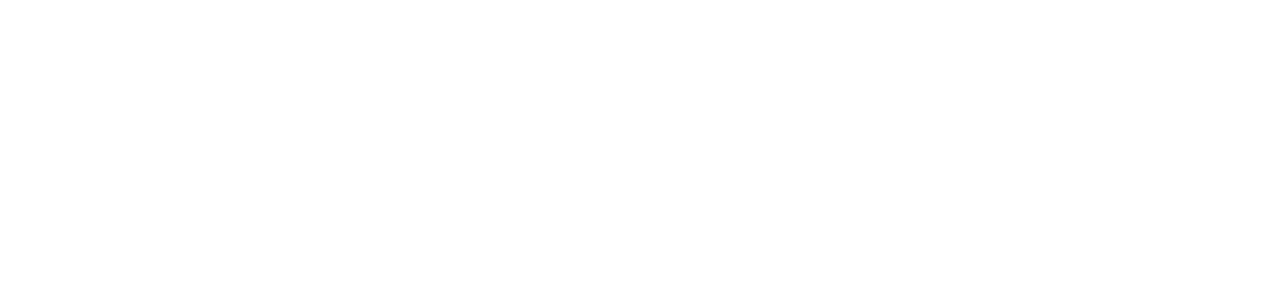
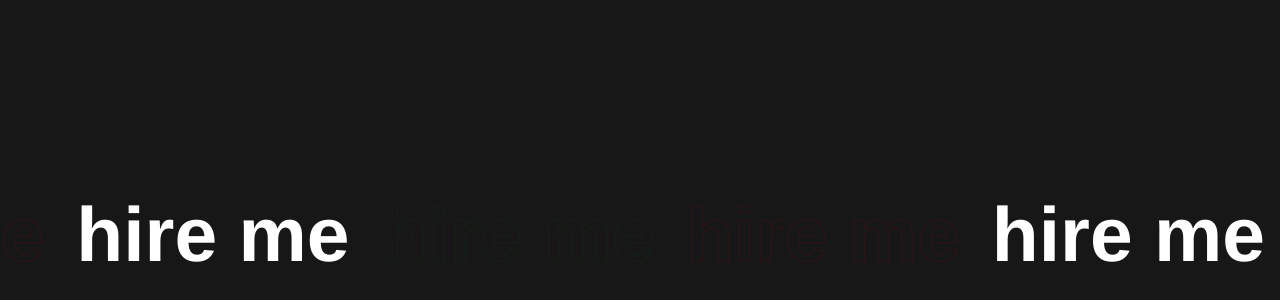
Before and after one commit to MariaIstrate06/portfolio, an Angular app in the folder istrateu/: page / in a window 1280 px wide. Shown: the part 166-466 px from the top of the page. Built offline with nearby package versions, Linux system fonts and the light colour scheme.

Commit message:
landing page done

```diff
--- a/istrateu/src/app/app.component.css
+++ b/istrateu/src/app/app.component.css
@@ -0,0 +1,61 @@
+:root {
+  --bg: #0b0b0d;
+}
+
+html, body {
+  height: 100%;
+  margin: 0;
+}
+
+.main-page {
+  display: grid;
+  place-items: center;
+  min-height: 100vh;
+  background: var(--bg);
+  overflow: hidden;
+}
+
+/* continuous rolling band */
+.marquee {
+  display: flex;
+  width: 100%;
+  overflow: hidden;
+  white-space: nowrap;
+  position: relative;
+}
+
+.track {
+  display: flex;
+  animation: marquee 12s linear infinite;
+}
+
+.track span {
+  font-size: clamp(2rem, 6vw, 5rem);
+  font-weight: bold;
+  text-transform: lowercase;
+  margin-right: 2rem; /* spacing between words */
+}
+
+/* outline styles */
+.c1 {
+  color: transparent;
+  -webkit-text-stroke: 1px red;
+  opacity: 10%;
+}
+
+.c2 {
+  color: white;
+  /* -webkit-text-stroke: 1px white; */
+}
+
+.c3 {
+  color: transparent;
+  -webkit-text-stroke: 1px green;
+  opacity: 10%;
+
+}
+
+@keyframes marquee {
+  from { transform: translateX(0); }
+  to   { transform: translateX(-100%); }
+}
--- a/istrateu/src/app/app.component.html
+++ b/istrateu/src/app/app.component.html
@@ -1,3 +1,28 @@
+<div class="main-page">
+  <div class="marquee">
+    <div class="track">
+      <span class="c1">hire me</span>
+      <span class="c2">hire me</span>
+      <span class="c3">hire me</span>
+      <span class="c1">hire me</span>
+      <span class="c2">hire me</span>
+      <span class="c3">hire me</span>
+      <span class="c1">hire me</span>
+      <span class="c2">hire me</span>
+      <span class="c3">hire me</span>
+    </div>
+    <div class="track">
+      <span class="c1">hire me</span>
+      <span class="c2">hire me</span>
+      <span class="c3">hire me</span>
+      <span class="c1">hire me</span>
+      <span class="c2">hire me</span>
+      <span class="c3">hire me</span>
+      <span class="c1">hire me</span>
+      <span class="c2">hire me</span>
+      <span class="c3">hire me</span>
+    </div>
+  </div>
+</div>
 
-
-<router-outlet />
+<router-outlet></router-outlet>
--- a/istrateu/src/app/app.component.ts
+++ b/istrateu/src/app/app.component.ts
@@ -1,4 +1,4 @@
-import { Component } from '@angular/core';
+import { Component, AfterViewInit } from '@angular/core';
 import { RouterOutlet } from '@angular/router';
 
 @Component({
@@ -8,5 +8,5 @@
   styleUrl: './app.component.css'
 })
 export class AppComponent {
-  title = 'istrateu';
+  title= 'istrateu';
 }
--- a/istrateu/src/styles.css
+++ b/istrateu/src/styles.css
@@ -1 +1,12 @@
 /* You can add global styles to this file, and also import other style files */
+body, html {
+    background-color: #171717;
+    margin: 0;
+    font-family: Helvetica, sans-serif;
+    color: #ffffff;
+    height: 100%;
+}
+app-root {
+    display: block;
+    height: 100%;
+}
```
